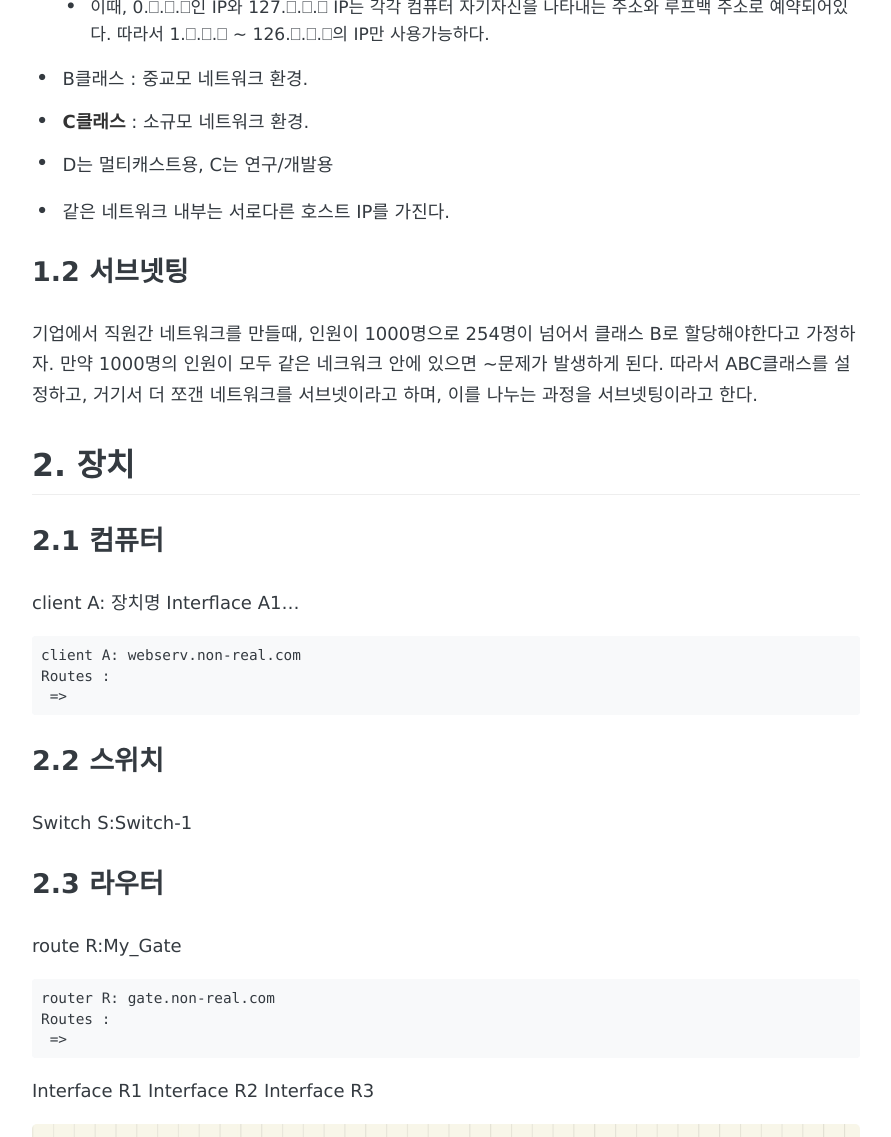
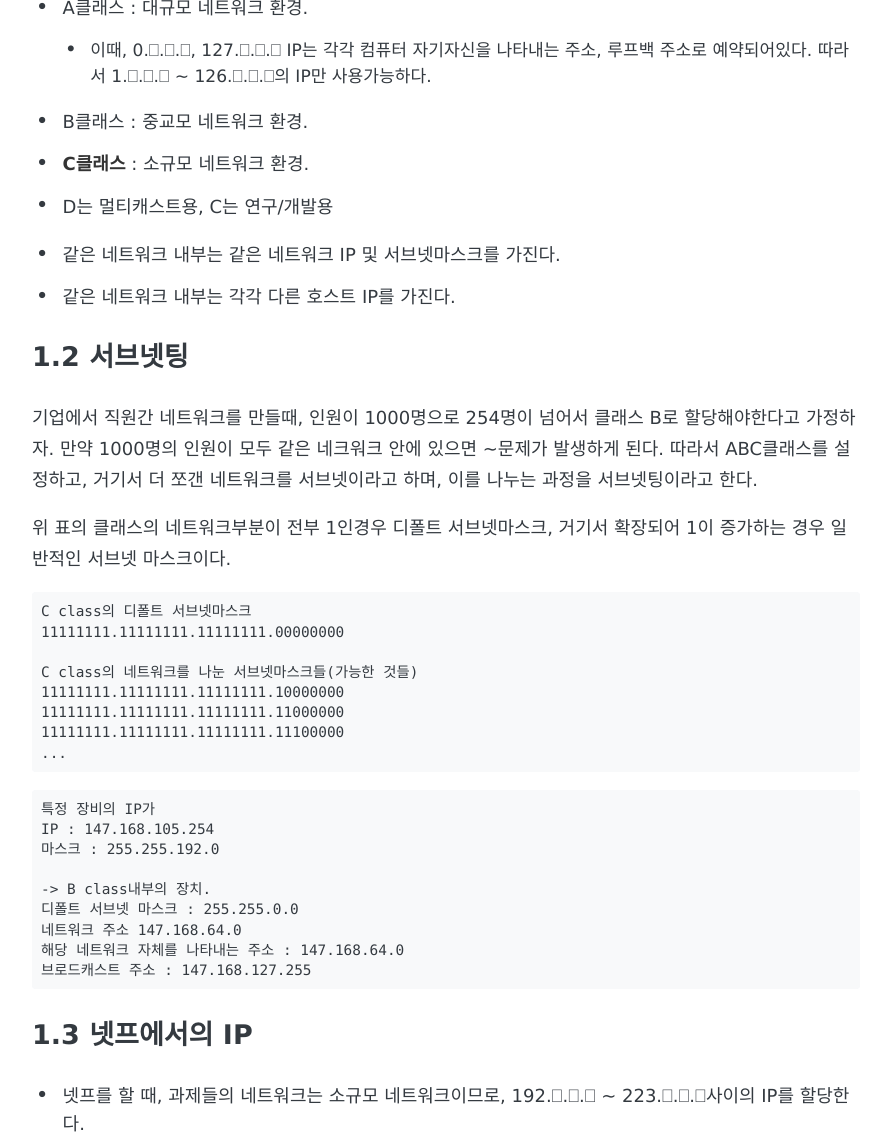
Before and after one commit to gyujun9403/gyujun9403.github.io, a Jekyll site: the page built from _posts/2022-06-17-NetPractice.md, in a window 1280 px wide and 1400 px high, scrolled down 1076 px, cut to the strip 263-1400 px from the top of the window. Shown: the whole strip, without its empty margins (194-1085 px from the left). Built offline with Jekyll 4.4.1, drawn with Linux system fonts in a browser that asks for light colours; some web fonts are replaced; comment, search, counter and statistics services are not loaded; some of the changed text lies outside the part shown.

Commit message:
net parctice

````diff
--- a/_posts/2022-06-17-NetPractice.md
+++ b/_posts/2022-06-17-NetPractice.md
@@ -9,13 +9,14 @@ share: true
 ---
 
 ## 0. 과제 목표
-과제에서 제시한대로 연결 가능하게 컴퓨터, 스위치, 라우터의 IP 및 마스크를 조작하는 과제. network퍼즐이라고 생각하면 편하다.
+과제에서 제시한대로 연결 가능하게 컴퓨터, 스위치, 라우터의 IP 및 마스크를 조작하는 과제. 네트워크 지식을 이용한 퍼즐이라고 생각하면 편하다.
 
 ## 1. 기본 IP개념
 - 네트워크에 연결된 모든 장치는 IP를 가지고 있다.
 - 라우터 내부 기준으로, 라우터로 연결된 다른 네트워크를 외부망이라고 칭한다(게이트웨이 역할).
 - IP는 0.0.0.0 ~ 255.255.255.255의 범위를 가진다.
 - 각각의 네트워크(LAN)은 라우터로 구분되며, 라우터 내부는 같은 네트워크 주소를 가진다.
+- 반대로, 라우터의 각 인터페이스는 다른 네트워크여야 한다.
 - 같은 네트워크(라우터 안)은 호스트 주소를 통해 구분된다.
 - IP는 네트워크 주소와 호스트주소로 구분된다.
     - 호스트 주소가 전부 0이면 네트워크를 대표하는 주소로 예약되어 있다.
@@ -26,50 +27,107 @@ IPv4기준. IP주소를 네트워크의 크기에 맞게 할당하고자, 이를
 ![](https://miro.medium.com/max/1400/1*wbYRk65-lnwsWYSFJ656xw.png)
 
 - A클래스 : 대규모 네트워크 환경.
-    - 이때, 0.⎕︎.︎︎⎕︎.⎕︎인 IP와 127.⎕︎.︎︎⎕︎.⎕︎ IP는 각각 컴퓨터 자기자신을 나타내는 주소와 루프백 주소로 예약되어있다. 따라서 1.⎕︎.︎︎⎕︎.⎕︎ ~ 126.⎕︎.︎︎⎕︎.⎕︎의 IP만 사용가능하다.
+    - 이때, 0.⎕︎.︎︎⎕︎.⎕︎, 127.⎕︎.︎︎⎕︎.⎕︎ IP는 각각 컴퓨터 자기자신을 나타내는 주소, 루프백 주소로 예약되어있다. 따라서 1.⎕︎.︎︎⎕︎.⎕︎ ~ 126.⎕︎.︎︎⎕︎.⎕︎의 IP만 사용가능하다.
 - B클래스 : 중교모 네트워크 환경.
 - **C클래스** : 소규모 네트워크 환경.
 - D는 멀티캐스트용, C는 연구/개발용
 
-- 같은 네트워크 내부는 서로다른 호스트 IP를 가진다.
+- 같은 네트워크 내부는 같은 네트워크 IP 및 서브넷마스크를 가진다.
+- 같은 네트워크 내부는 각각 다른 호스트 IP를 가진다.
+
 
 ### 1.2 서브넷팅
 기업에서 직원간 네트워크를 만들때, 인원이 1000명으로 254명이 넘어서 클래스 B로 할당해야한다고 가정하자. 만약 1000명의 인원이 모두 같은 네크워크 안에 있으면 ~문제가 발생하게 된다. 따라서 ABC클래스를 설정하고, 거기서 더 쪼갠 네트워크를 서브넷이라고 하며, 이를 나누는 과정을 서브넷팅이라고 한다.
 
+위 표의 클래스의 네트워크부분이 전부 1인경우 디폴트 서브넷마스크, 거기서 확장되어 1이 증가하는 경우 일반적인 서브넷 마스크이다.
+```
+C class의 디폴트 서브넷마스크
+11111111.11111111.11111111.00000000
+
+C class의 네트워크를 나눈 서브넷마스크들(가능한 것들)
+11111111.11111111.11111111.10000000
+11111111.11111111.11111111.11000000
+11111111.11111111.11111111.11100000
+...
+```
+
+```
+특정 장비의 IP가
+IP : 147.168.105.254
+마스크 : 255.255.192.0
+
+-> B class내부의 장치.
+디폴트 서브넷 마스크 : 255.255.0.0
+네트워크 주소 147.168.64.0
+해당 네트워크 자체를 나타내는 주소 : 147.168.64.0
+브로드캐스트 주소 : 147.168.127.255
+```
+### 1.3 넷프에서의 IP
+- 넷프를 할 때, 과제들의 네트워크는 소규모 네트워크이므로, 192.⎕︎.︎︎⎕︎.⎕︎ ~ 223.⎕︎.︎︎⎕︎.⎕︎사이의 IP를 할당한다.
+- 선으로 연결되거나, 스위치를 통해 연결된 것들은 같은 네트워크주소를 가져야한다.
+- 호스트 주소가 전부 0인경우와 1인경우는 제외한다.
+- 서브넷마스크는 디폴트서브넷마스크보다 1이 더 많아야한다.
+
+### 1.4 라우팅
+![img](/images/42seoul/net/Net Practice-4.jpg)
+
+라우팅 테이블
+```
+client A: webserv.non-real.com
+    Routes :
+목적지IP/마스크 => 보내야할 인터페이스
+```
+- 모든 입력에 대해서 적용시키고 싶을때, 목적지IP/마스크를 0.0.0.0/0으로 기입
+- 목적지IP/마스크를 보내고자하는 네트워크 자체로 기입해도 된다(대상이 네트워크에 포함되므로). -> 호스트 주소가 전부 0인 경우.
+- 라우터의 각 인터페이스는 서로 다른 네트워크여야한다.
+- 목적지가 라우터에 연결되어있는 IP라면, 라우터한테 도착하기만 하면 알아서 보내준다.
+
+![](/images/42seoul/net/Net Practice-6.jpeg)
+- 라우터 각 인터페이스의 IP의 네트워크 범위가 곂치면 안된다.
+    - Not for me 발생.
+- invalid route on host R1 : 라우팅 테이블 호스트가 이상할때(마스크가 없다던가...)
+- private subnets not routed over internet : 10.0.0.1 ...?
+
 ## 2. 장치
 
 ### 2.1 컴퓨터
+장치명
+```
 client A: 장치명
 Interflace A1...
-
+```
 ```
 client A: webserv.non-real.com
-Routes :
- =>
+    Routes :
+목적지IP/마스크 => 보내야할 인터페이스
 ```
 
 ### 2.2 스위치
-Switch S:Switch-1
+아이피 할당 안되어있음.
 
 ### 2.3 라우터
+
 route R:My_Gate
 ```
 router R: gate.non-real.com
-Routes :
- =>
+    Routes :
+목적지IP/마스크 => 보내야할 인터페이스
 ```
-
+```
 Interface R1
 Interface R2
 Interface R3
-
-![img](/images/42seoul/net/Net Practice-4.jpg)
-
+```
 
 ### 2.4 인터넷(외부망)
+인터넷(외부망)과 연결되는 IP는 사설 IP여서는 안된다. 즉, ISP로 부터 할당받은 IP주소이다.
 ```
 internet I: Internet
 Routes :
  =>
 ```
-IP
+
+
+## 풀이법?
+1. 이미 입력되어 있는걸 싹 날린다
+2. 네트워크 주소나, 서브넷 마스크, 라우팅 테이블에 의해 정해져 있는 정보만 기입한다......
````
Also changed, not shown: images/42seoul/net/Net Practice-6.jpeg (added), 1 other file.
